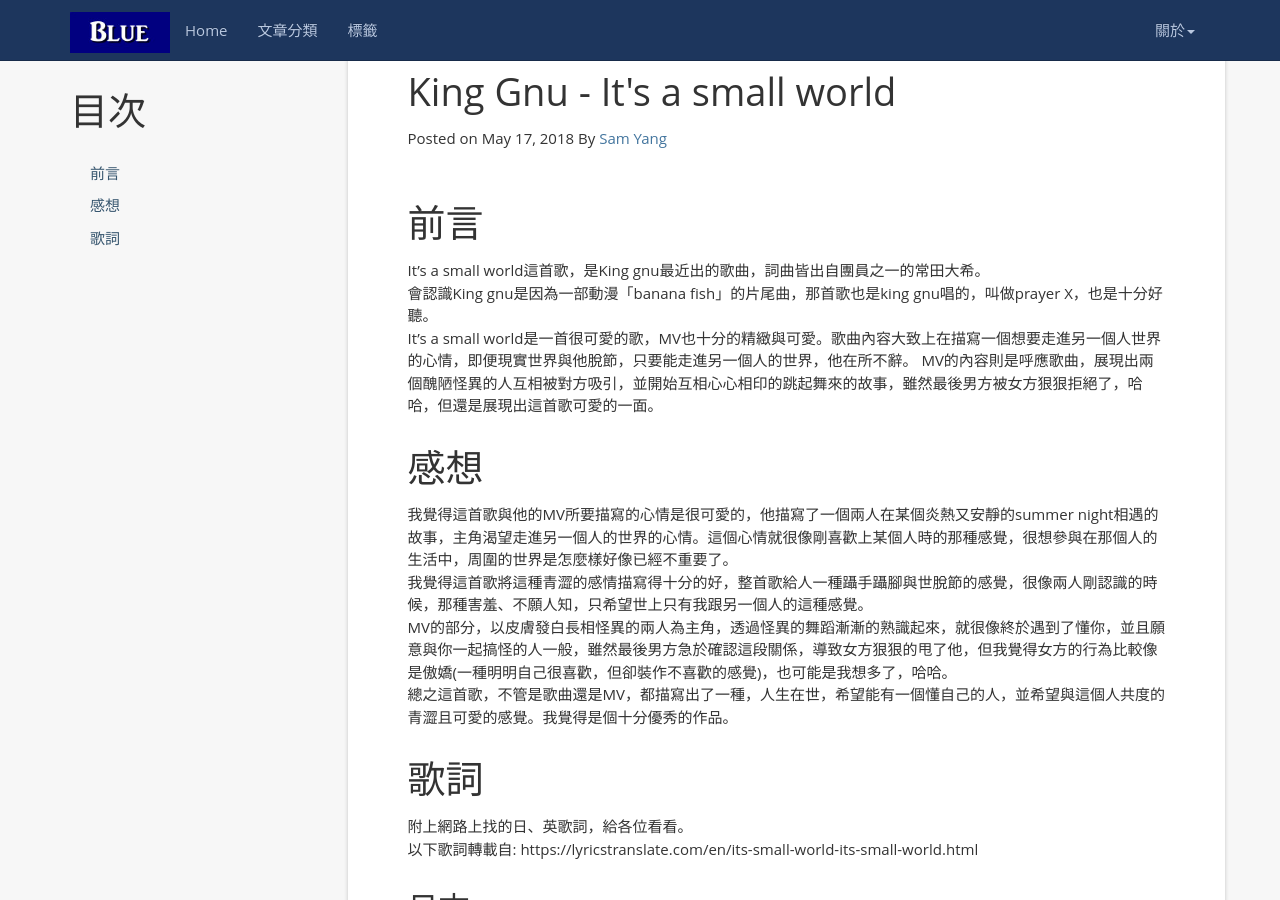
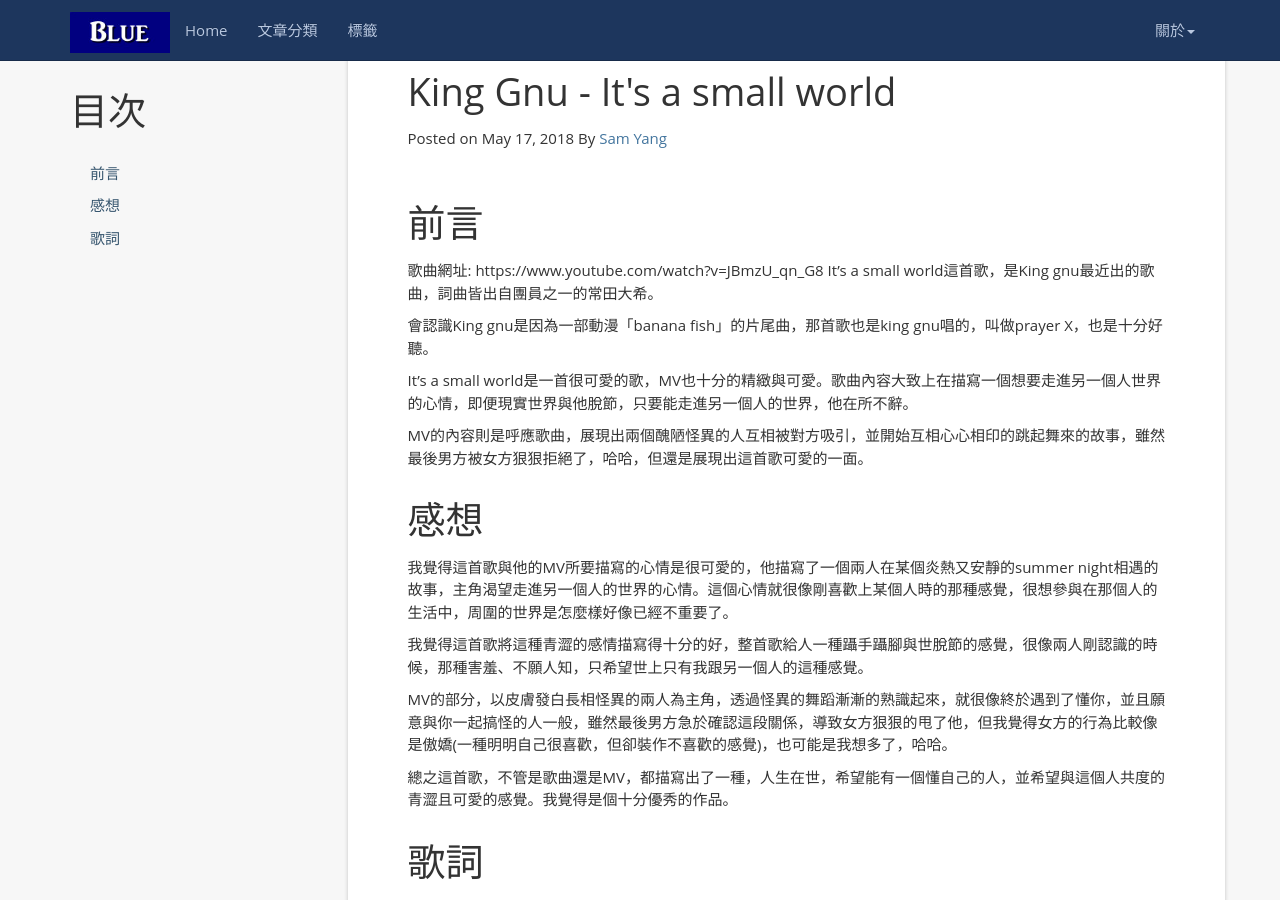
Before and after one commit to Bluebell3310/Blog-Legacy, a Jekyll site: the page built from _posts/music/2018-11-10-king_gnu_it's_a_small_world.md, in a window 1280 px wide and 900 px high, scrolled down 310 px. Built offline with Jekyll 4.4.1, drawn with Linux system fonts in a browser that asks for light colours; nearby versions of some CDN libraries; comment, search, counter and statistics services are not loaded; some of the changed lines change nothing that is shown.

Commit message:
更改its a small world的排版

```diff
--- a/_posts/music/2018-11-10-king_gnu_it's_a_small_world.md
+++ b/_posts/music/2018-11-10-king_gnu_it's_a_small_world.md
@@ -11,15 +11,22 @@
 
 
 # 前言
+歌曲網址: https://www.youtube.com/watch?v=JBmzU_qn_G8
 It's a small world這首歌，是King gnu最近出的歌曲，詞曲皆出自團員之一的常田大希。
+
 會認識King gnu是因為一部動漫「banana fish」的片尾曲，那首歌也是king gnu唱的，叫做prayer X，也是十分好聽。
+
 It's a small world是一首很可愛的歌，MV也十分的精緻與可愛。歌曲內容大致上在描寫一個想要走進另一個人世界的心情，即便現實世界與他脫節，只要能走進另一個人的世界，他在所不辭。
+
 MV的內容則是呼應歌曲，展現出兩個醜陋怪異的人互相被對方吸引，並開始互相心心相印的跳起舞來的故事，雖然最後男方被女方狠狠拒絕了，哈哈，但還是展現出這首歌可愛的一面。
 
 # 感想
 我覺得這首歌與他的MV所要描寫的心情是很可愛的，他描寫了一個兩人在某個炎熱又安靜的summer night相遇的故事，主角渴望走進另一個人的世界的心情。這個心情就很像剛喜歡上某個人時的那種感覺，很想參與在那個人的生活中，周圍的世界是怎麼樣好像已經不重要了。
+
 我覺得這首歌將這種青澀的感情描寫得十分的好，整首歌給人一種躡手躡腳與世脫節的感覺，很像兩人剛認識的時候，那種害羞、不願人知，只希望世上只有我跟另一個人的這種感覺。
+
 MV的部分，以皮膚發白長相怪異的兩人為主角，透過怪異的舞蹈漸漸的熟識起來，就很像終於遇到了懂你，並且願意與你一起搞怪的人一般，雖然最後男方急於確認這段關係，導致女方狠狠的甩了他，但我覺得女方的行為比較像是傲嬌(一種明明自己很喜歡，但卻裝作不喜歡的感覺)，也可能是我想多了，哈哈。
+
 總之這首歌，不管是歌曲還是MV，都描寫出了一種，人生在世，希望能有一個懂自己的人，並希望與這個人共度的青澀且可愛的感覺。我覺得是個十分優秀的作品。
 
 # 歌詞
```
